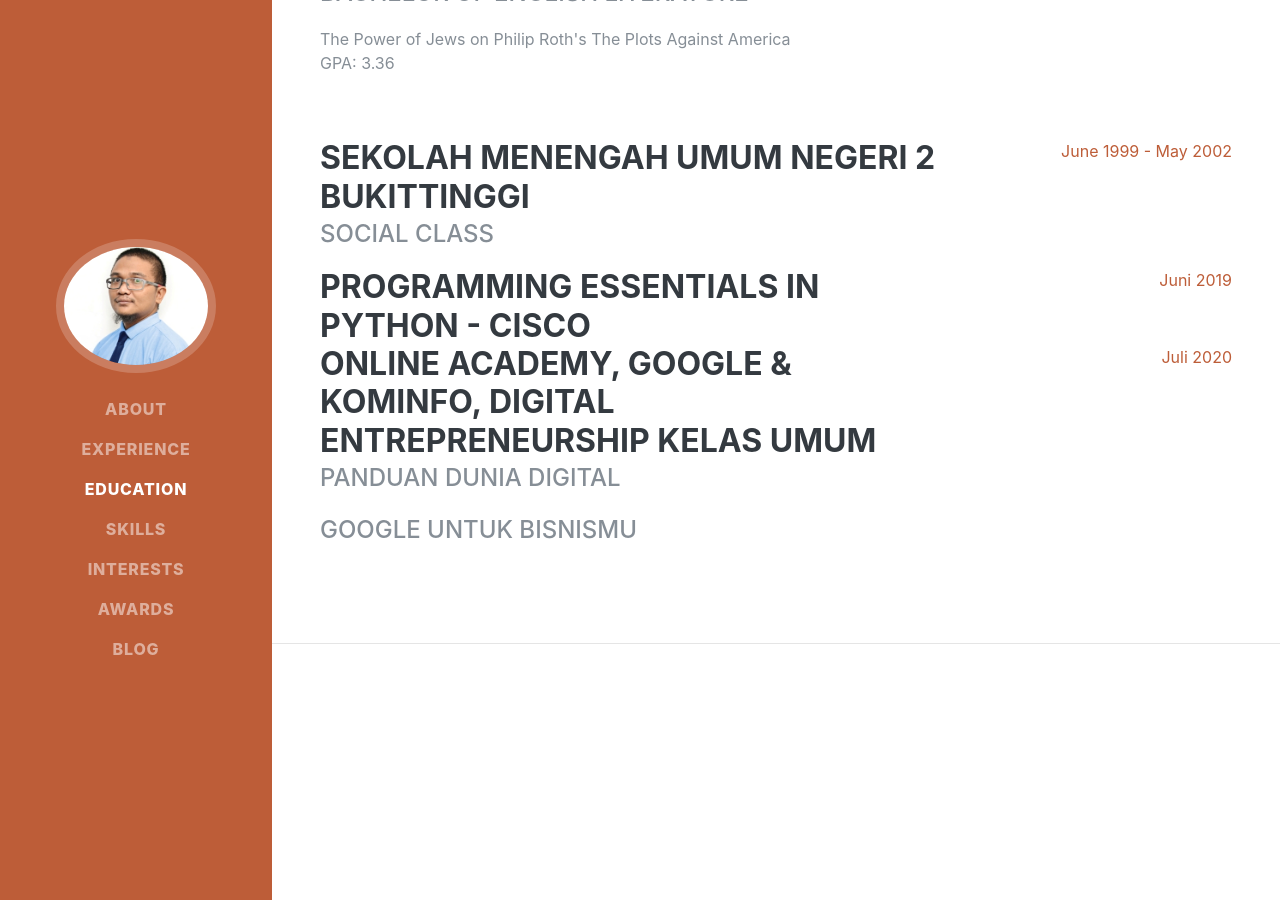
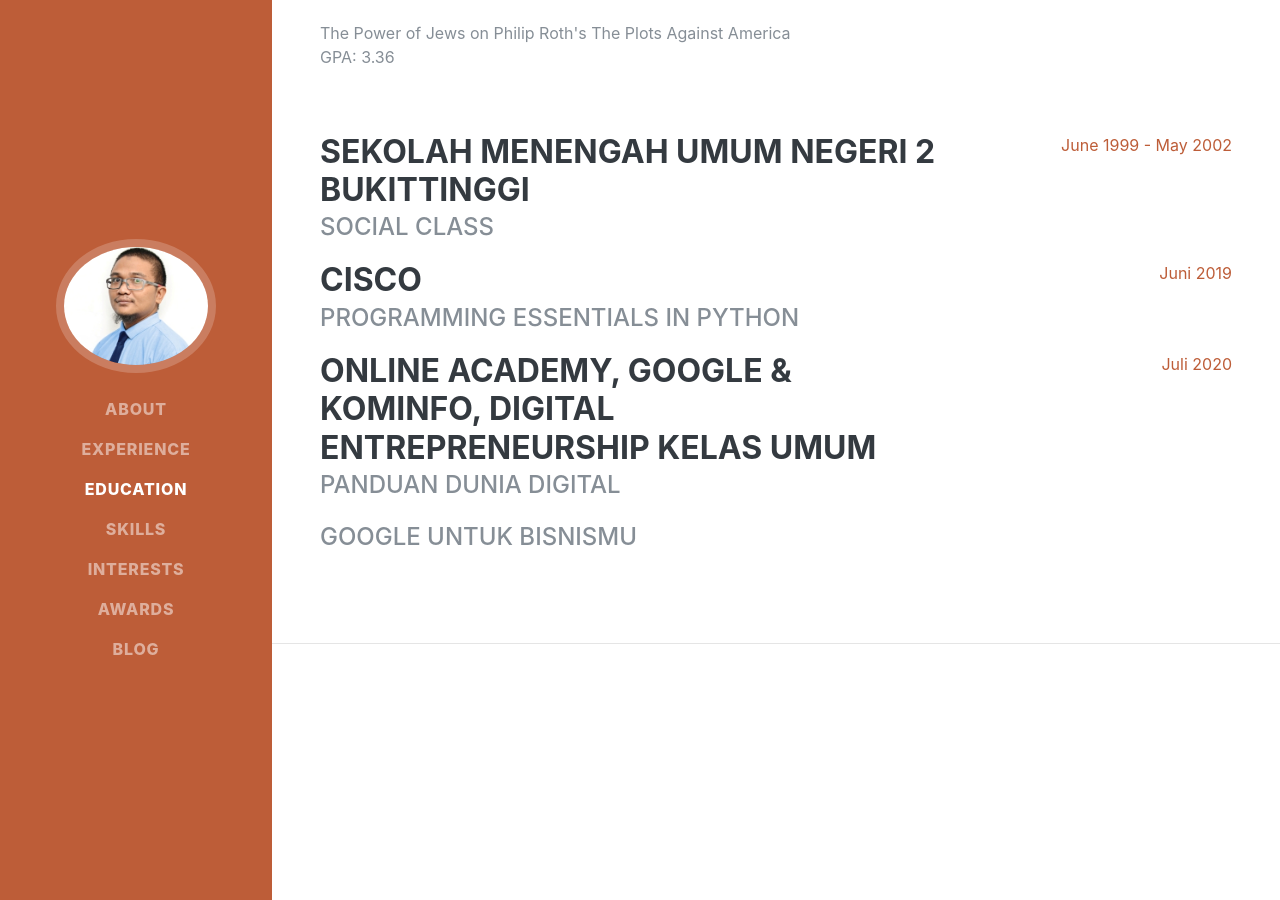
Before and after one commit to kandra-id/kandra-id.github-io, a Jekyll site: the page built from index.html, in a window 1280 px wide and 900 px high, scrolled down 2059 px. Built offline with Jekyll 4.4.1, drawn with Linux system fonts in a browser that asks for light colours; some web fonts are replaced.

Commit message:
Update default.html

```diff
--- a/_layouts/default.html
+++ b/_layouts/default.html
@@ -94,7 +94,8 @@
 
         <div class="resume-item d-flex flex-column flex-md-row justify-content-between">
         <div class="resume-content">
-          <h3 class="mb-0">Programming Essentials in Python - Cisco</h3>
+          <h3 class="mb-0">Cisco</h3>
+          <div class="subheading mb-3">Programming Essentials in Python</div>
           </div>
           <div class="resume-date text-md-right">
           <span class="text-primary">Juni 2019</span>
@@ -162,11 +163,10 @@
 
     <section class="resume-section p-3 p-lg-5 d-flex align-items-center" id="awards">
       <div class="w-100">
-        <h2 class="mb-5">Awards</h2>
+        <h2 class="mb-5">Courses</h2>
         <ul class="fa-ul mb-0">
           <li>
             <i class="fa-li fa fa-trophy text-warning"></i>
-            2<sup>nd</sup>
             Place - Productive Author on Mega Insurance Portal
           </li>
         </ul>
```
